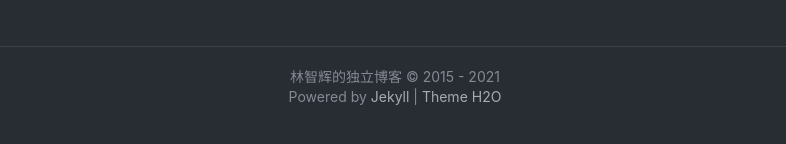
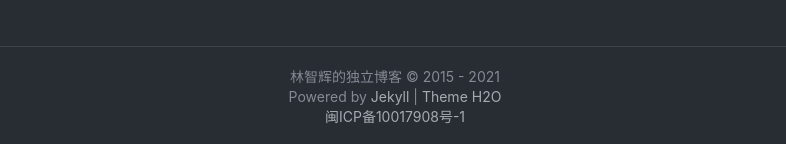
Before and after one commit to 4575252/4575252.github.com, a Jekyll site: the page built from _posts/2017-04-18-hello-jekyll.md, in a window 1280 px wide and 900 px high, scrolled down 1485 px. Shown: the part 753-897 px from the top of the window, without its empty margins (245-1031 px from the left). Built offline with Jekyll 4.4.1, drawn with Linux system fonts in a browser that asks for light colours; nearby versions of some CDN libraries; comment, search, counter and statistics services are not loaded; a style sheet for code colours, icons or effects is not loaded.

Commit message:
Update footer.html

```diff
--- a/_includes/footer.html
+++ b/_includes/footer.html
@@ -8,4 +8,5 @@
   {{ current }}
   </section>
   <section>Powered by <a href="//jekyllrb.com">Jekyll</a> | <a href="https://github.com/kaeyleo/jekyll-theme-H2O">Theme H2O</a></section>
+  <section><a href="https://beian.miit.gov.cn/" target="_blank">闽ICP备10017908号-1</a></section>
 </footer>
```
